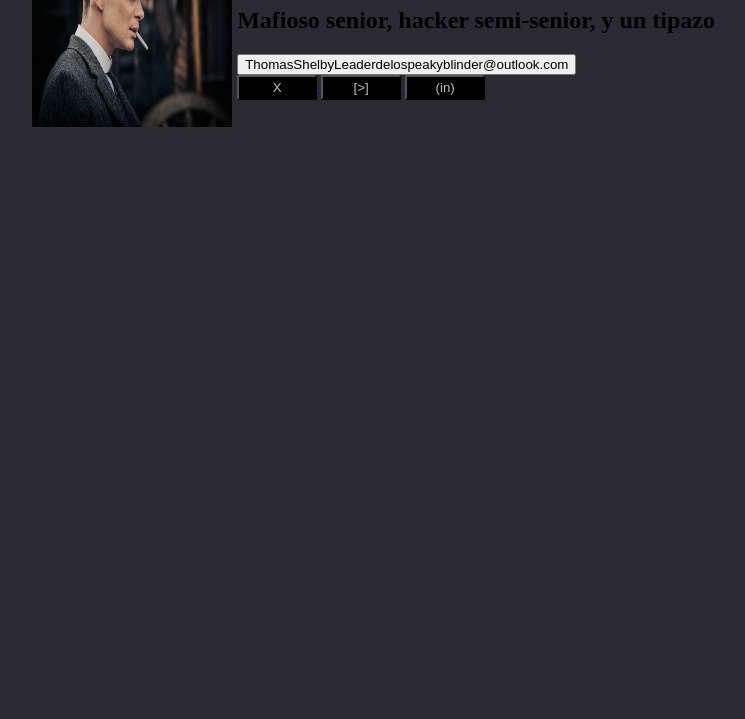
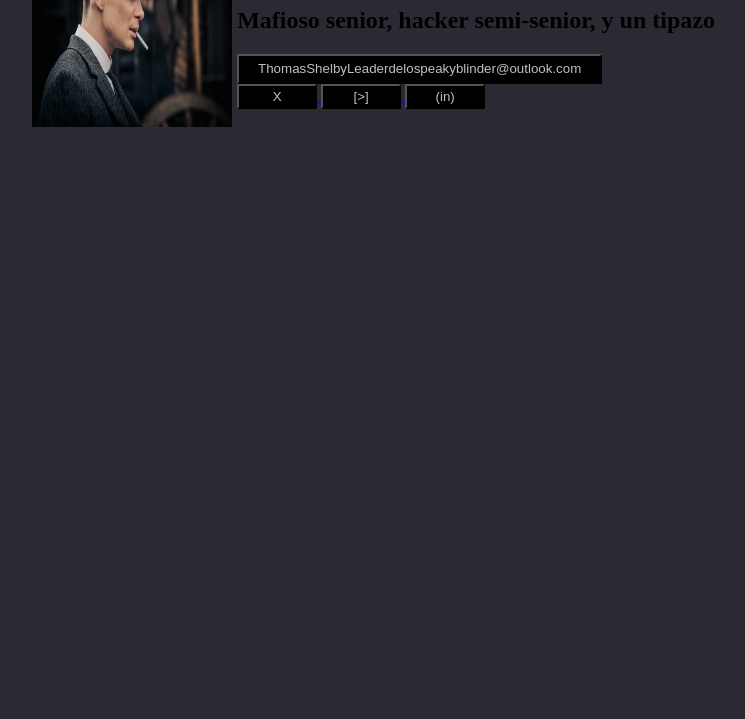
Before and after one commit to FBenja/TP1-PROGRAMACION-2025, a plain HTML site: page index.html in a window 1280 px wide. Shown: the part 81-800 px from the top of the page, without its empty margins (355-1100 px from the left). Drawn offline with Linux system fonts and the light colour scheme.

Commit message:
Se agrega curriculum

```diff
--- a/index.html
+++ b/index.html
@@ -18,7 +18,7 @@
         <h2>Mafioso senior, hacker semi-senior, y un tipazo </h2>
             <div class="button">
             <a href="https://www.microsoft.com/es-ar/microsoft-365/outlook/email-and-calendar-software-microsoft-outlook">
-                <button>ThomasShelbyLeaderdelospeakyblinder@outlook.com</button>
+                <button id="outlook">ThomasShelbyLeaderdelospeakyblinder@outlook.com</button>
             </a>
             </div>
             <div class="redes">
--- a/style.css
+++ b/style.css
@@ -22,3 +22,9 @@
         width: 80px;
         height: 25px;
     }
+    #outlook {
+        color: silver;
+        background-color: black;
+        width: 365px;
+        height: 30px;
+    }
```
Also changed, not shown: curriculum.html (added, +11 -0 lines).
